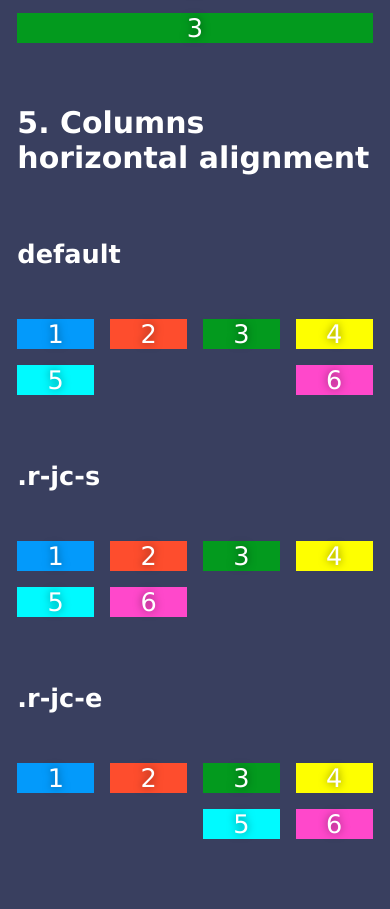
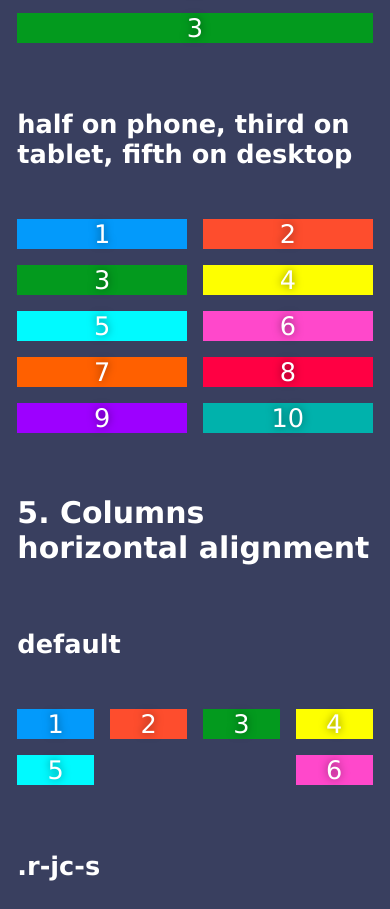
Before and after one commit to wernerdweight/Flexer, a website: page doc/index.html in a window 390 px wide. Shown: the part 3834-4743 px from the top of the page. Drawn offline with Linux system fonts and the light colour scheme.

Commit message:
[FIX] conflict on responsive columns from more scopes

```diff
--- a/dev/sass/wd/_mixins.sass
+++ b/dev/sass/wd/_mixins.sass
@@ -16,7 +16,8 @@
             & > *
                 +column-width($wdFlexerTotalColumns/$i)
                 margin-bottom: 1rem
-                margin-left: $wdFlexerMarginColumn
+                &:nth-child(n)
+                    margin-left: $wdFlexerMarginColumn
                 &:nth-child(#{$i}n + 1)
                     margin-left: 0
             @if $wdFlexerUseGridNoMargin == true
--- a/doc/index.html
+++ b/doc/index.html
@@ -565,6 +565,39 @@
 						<p>3</p>
 					</div>
 				</div>
+				<h4>half on phone, third on tablet, fifth on desktop</h4>
+				<div class="r r-2 t-3 d-5 example">
+					<div>
+						<p>1</p>
+					</div>
+					<div>
+						<p>2</p>
+					</div>
+					<div>
+						<p>3</p>
+					</div>
+					<div>
+						<p>4</p>
+					</div>
+					<div>
+						<p>5</p>
+					</div>
+					<div>
+						<p>6</p>
+					</div>
+					<div>
+						<p>7</p>
+					</div>
+					<div>
+						<p>8</p>
+					</div>
+					<div>
+						<p>9</p>
+					</div>
+					<div>
+						<p>10</p>
+					</div>
+				</div>
 
 				<h3>5. Columns horizontal alignment</h3>
 				<h4>default</h4>
```
Also changed, not shown: dist/css/flexer.css.
